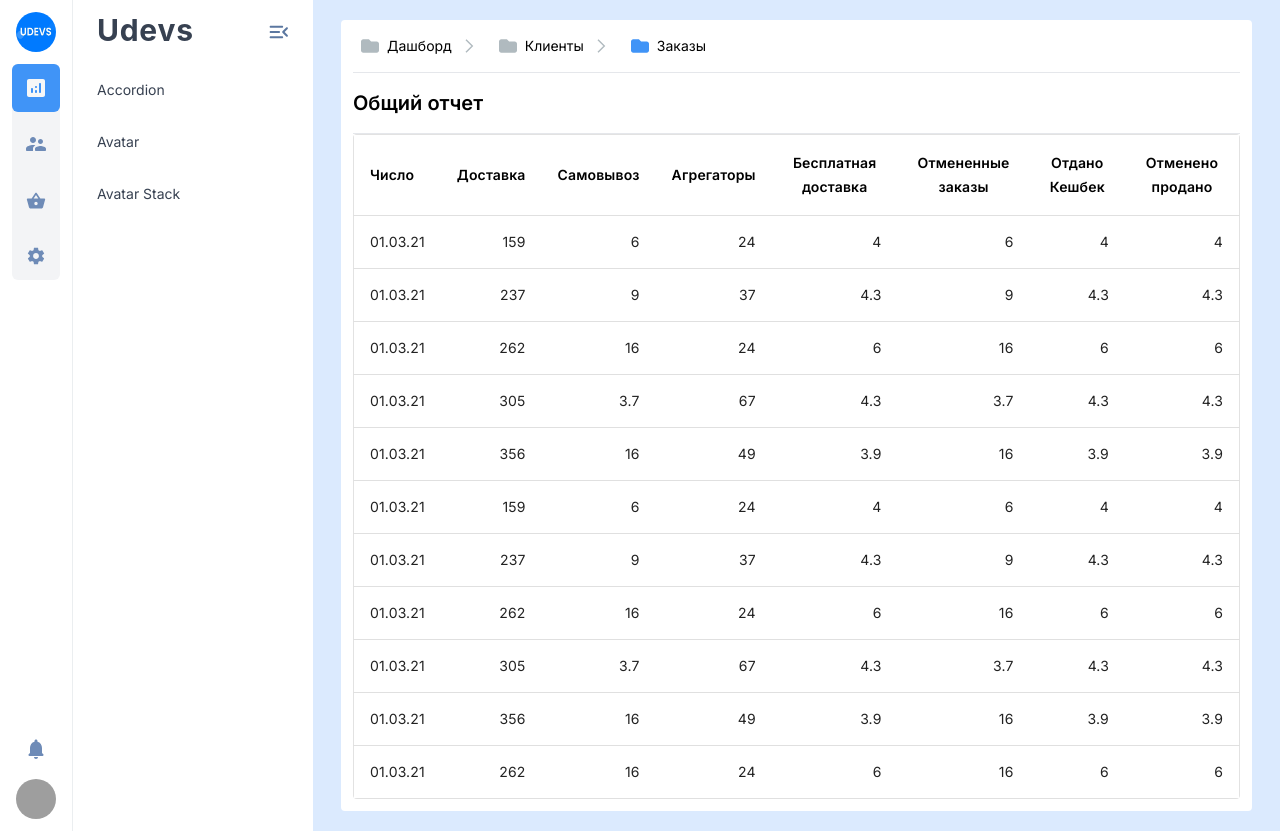
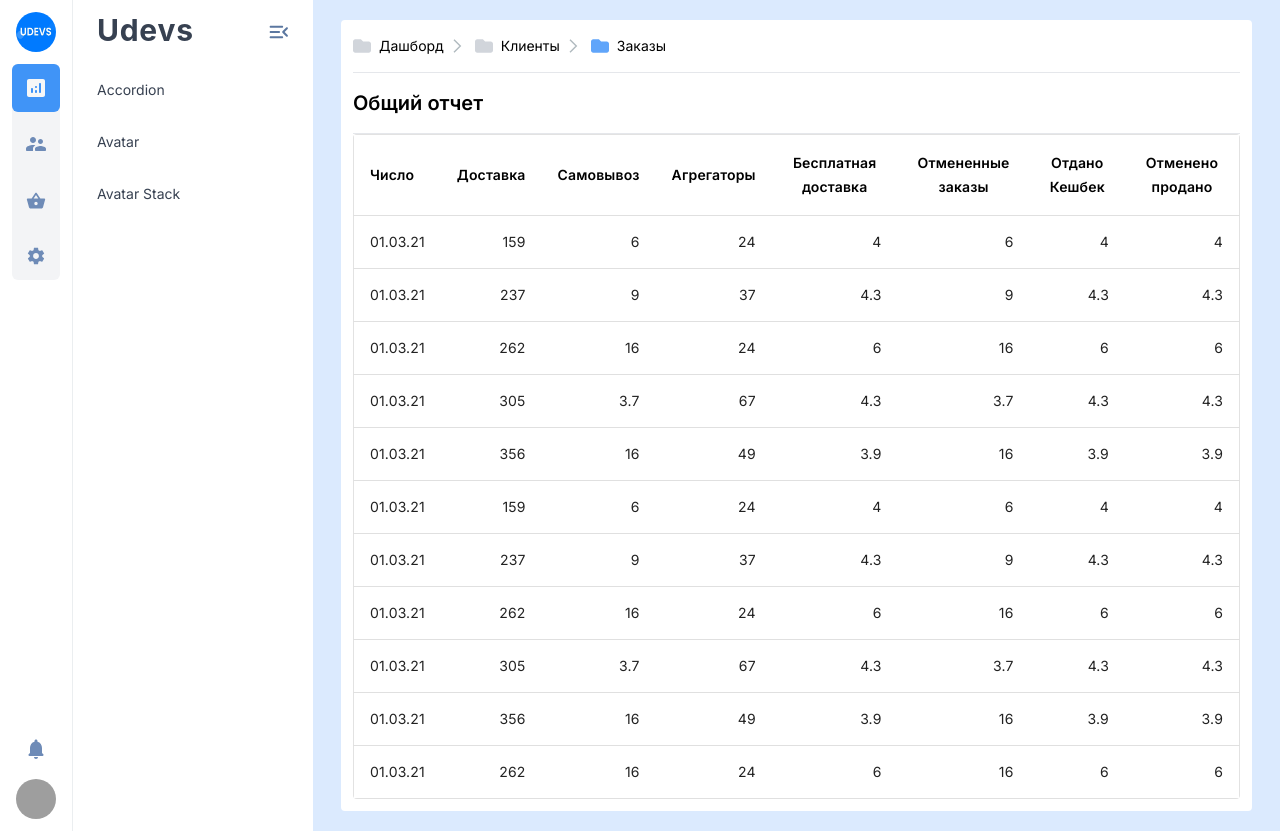
Before and after one commit to SAIDAKBAR123/udevs_admin, a React (Create React App) app: page /home/dashboard in a window 1280 px wide. Built offline with nearby package versions, Linux system fonts and the light colour scheme; grey boxes are pictures that could not be loaded.

Commit message:
modified breadcumb and some minor changes

```diff
--- a/src/components/Breadcrumb/index.jsx
+++ b/src/components/Breadcrumb/index.jsx
@@ -1,5 +1,5 @@
-const bread = (color = '#B0BABF') => <svg width="18" height="14" viewBox="0 0 16 12" fill="none" xmlns="http://www.w3.org/2000/svg">
-    <path fill={color} d="M0 2C0 1.46957 0.210714 0.960859 0.585786 0.585786C0.960859 0.210714 1.46957 0 2 0H7L9 2H14C14.5304 2 15.0391 2.21071 15.4142 2.58579C15.7893 2.96086 16 3.46957 16 4V10C16 10.5304 15.7893 11.0391 15.4142 11.4142C15.0391 11.7893 14.5304 12 14 12H2C1.46957 12 0.960859 11.7893 0.585786 11.4142C0.210714 11.0391 0 10.5304 0 10V2Z"/>
+const Bread = (rest) => <svg {...rest} width="18" height="14" viewBox="0 0 16 12" fill="none" xmlns="http://www.w3.org/2000/svg">
+    <path d="M0 2C0 1.46957 0.210714 0.960859 0.585786 0.585786C0.960859 0.210714 1.46957 0 2 0H7L9 2H14C14.5304 2 15.0391 2.21071 15.4142 2.58579C15.7893 2.96086 16 3.46957 16 4V10C16 10.5304 15.7893 11.0391 15.4142 11.4142C15.0391 11.7893 14.5304 12 14 12H2C1.46957 12 0.960859 11.7893 0.585786 11.4142C0.210714 11.0391 0 10.5304 0 10V2Z"/>
 </svg>
 const arrow = <svg width="11" height="14" viewBox="0 0 7 10" fill="none" xmlns="http://www.w3.org/2000/svg">
 <path d="M1 0.5L5.5 5L1 9.5" stroke="#B0BABF"/>
@@ -13,10 +13,10 @@ export default function App({ items = [] }) {
                 items.map((el, i) => <div key={Math.random()} className="flex items-center text-sm">
                     <div
                         key={Math.random()}
-                        className="flex px-2 justify-between rounded items-center w-22 py-1">
-                        <span className="pr-1">{ items.length !== i + 1 ? bread() : bread('#4094F7')}</span>
-                        <span className="px-1">{el.title}</span>
-                        { items.length !== i + 1 ? <div className="mx-2">{arrow}</div> : '' }
+                        className="flex justify-start rounded items-center w-22 py-1">
+                        <span className="pr-1">{ items.length !== i + 1 ? <Bread className="fill-current text-gray-300"/> : <Bread className="fill-current text-blue-400"/>}</span>
+                        <span className={`${items.length !== i+1 ? 'cursor-pointer' : ''} px-1`}>{el.title}</span>
+                        { items.length !== i + 1 ? <div className="mr-3 ml-1">{arrow}</div> : '' }
                     </div>
                 </div>
                 )
--- a/src/components/Sidebar/index.jsx
+++ b/src/components/Sidebar/index.jsx
@@ -25,7 +25,7 @@ import menu from './menu';
 }
 
 
-export default function App () {
+export default function App() {
 
     const history = useHistory()
     const [visible, setVisible] = useState(false)
@@ -63,7 +63,7 @@ export default function App () {
     }, [history])
     return (
         <div className="flex h-screen h-full" style={{ height: '100%' }}>
-        <div className="font-body flex flex-col justify-between bg-white p-3" style={{ borderRight: '1px solid rgba(229, 233, 235, 0.75)'}}>
+            <div className="font-body flex flex-col justify-between bg-white p-3" style={{ borderRight: '1px solid rgba(229, 233, 235, 0.75)' }}>
                 <div>
                     <ul className="px-auto mb-3 flex" onClick={toggleSidebar}>
                         <img src={config.project.logo} alt="asdasd" className="rounded-full items-center mx-auto w-10 h-10" />
@@ -87,10 +87,13 @@ export default function App () {
                     </ul>
                 </div>
                 <div className="flex flex-col items-center space-y-5">
-                <ul className="space-y-2 items-end dashboard_list font-body">
-                    <svg width="16" height="20" viewBox="0 0 16 20" fill="none" xmlns="http://www.w3.org/2000/svg">
-                        <path d="M7.99956 20C9.09956 20 9.99956 19.1 9.99956 18H5.99956C5.99956 19.1 6.88956 20 7.99956 20ZM13.9996 14V9C13.9996 5.93 12.3596 3.36 9.49956 2.68V2C9.49956 1.17 8.82956 0.5 7.99956 0.5C7.16956 0.5 6.49956 1.17 6.49956 2V2.68C3.62956 3.36 1.99956 5.92 1.99956 9V14L0.709563 15.29C0.0795632 15.92 0.519563 17 1.40956 17H14.5796C15.4696 17 15.9196 15.92 15.2896 15.29L13.9996 14Z" fill="#6E8BB7"/>
+                    <ul
+                        className="space-y-2 items-end dashboard_list font-body transition ease-in-out transform hover:rotate-12 cursor-pointer">
+                        <NavLink activeClassName='is-active-profile' to="/home/profile">
+                            <svg width="16" className="profile-icon" height="20" viewBox="0 0 16 20" fill="none" xmlns="http://www.w3.org/2000/svg">
+                                <path d="M7.99956 20C9.09956 20 9.99956 19.1 9.99956 18H5.99956C5.99956 19.1 6.88956 20 7.99956 20ZM13.9996 14V9C13.9996 5.93 12.3596 3.36 9.49956 2.68V2C9.49956 1.17 8.82956 0.5 7.99956 0.5C7.16956 0.5 6.49956 1.17 6.49956 2V2.68C3.62956 3.36 1.99956 5.92 1.99956 9V14L0.709563 15.29C0.0795632 15.92 0.519563 17 1.40956 17H14.5796C15.4696 17 15.9196 15.92 15.2896 15.29L13.9996 14Z" fill="#6E8BB7" />
                             </svg>
+                        </NavLink>
                     </ul>
                     <ul className="space-y-2 items-end dashboard_list">
                         <img className="rounded-full cursor-pointer w-10 h-10" src="https://www.adobe.com/content/dam/cc/us/en/creativecloud/photography/discover/portrait-photography/CODERED_B1_portrait_photography-P4a_438x447.jpg.img.jpg" alt="iasdafsd"></img>
@@ -100,14 +103,14 @@ export default function App () {
             <div className={`h-screen sidebar bg-white w-60 p-3${visible ? '' : 'inset-0 transform -translate-x-4 overflow-hidden'}`} style={{
                 height: '100%',
                 transition: 'all 0.3s',
-                width: visible ? '': '0px',
-                opacity: visible ? '1': '0'
+                width: visible ? '' : '0px',
+                opacity: visible ? '1' : '0'
             }}>
                 <div className="flex justify-between items-center w-full px-3" >
                     <span className="items-center">
                         <h3 className="font-bold text-3xl text-gray-700 font-poppins tracking-wide">{config.project.title}</h3>
                     </span>
-                <span  className="flex items-center mt-1 cursor-pointer" onClick={() => toggleSidebar()}>
+                    <span className="flex items-center mt-1 cursor-pointer" onClick={() => toggleSidebar()}>
                         <svg width="20" height="14" viewBox="0 0 16 10" fill="none" xmlns="http://www.w3.org/2000/svg">
                             <path d="M1.33333 10H10.5C10.9583 10 11.3333 9.625 11.3333 9.16667C11.3333 8.70833 10.9583 8.33333 10.5 8.33333H1.33333C0.875 8.33333 0.5 8.70833 0.5 9.16667C0.5 9.625 0.875 10 1.33333 10ZM1.33333 5.83333H8C8.45833 5.83333 8.83333 5.45833 8.83333 5C8.83333 4.54167 8.45833 4.16667 8 4.16667H1.33333C0.875 4.16667 0.5 4.54167 0.5 5C0.5 5.45833 0.875 5.83333 1.33333 5.83333ZM0.5 0.833333C0.5 1.29167 0.875 1.66667 1.33333 1.66667H10.5C10.9583 1.66667 11.3333 1.29167 11.3333 0.833333C11.3333 0.375 10.9583 0 10.5 0H1.33333C0.875 0 0.5 0.375 0.5 0.833333ZM14.9167 7.4L12.5167 5L14.9167 2.6C15.2417 2.275 15.2417 1.75 14.9167 1.425C14.5917 1.1 14.0667 1.1 13.7417 1.425L10.75 4.41667C10.425 4.74167 10.425 5.26667 10.75 5.59167L13.7417 8.58333C14.0667 8.90833 14.5917 8.90833 14.9167 8.58333C15.2333 8.25833 15.2417 7.725 14.9167 7.4Z" fill="#5B77A0" />
                         </svg>
--- a/src/components/Sidebar/index.scss
+++ b/src/components/Sidebar/index.scss
@@ -17,3 +17,12 @@ font-weight: 500;
 .is-active-sidebar .active-sidebar{
     background: var(--color-primary);
 }
+
+.is-active-profile {
+    background-color: red;
+}
+
+.is-active-profile path{
+    fill: rgba(64, 148, 247, 1);;
+    padding: 11px;
+}
--- a/src/routes/dashboard-routes.js
+++ b/src/routes/dashboard-routes.js
@@ -1,6 +1,7 @@
 import Dashboard from "../views/dashboard/index.jsx";
 import Profile from "../views/profiles/index.jsx";
 import UiComponents from '../views/ui-components/index.jsx'
+
 export default [
   {
     id: 1,
@@ -8,7 +9,6 @@ export default [
     path: "/dashboard",
     exact: true,
     title: "Dashboard",
-    showSidepanel: true,
     permission: "",
     children: []
   },
@@ -18,7 +18,6 @@ export default [
     path: "/clients",
     exact: true,
     title: "UI component",
-    showSidepanel: true,
     permission: "",
     children: []
   },
@@ -28,7 +27,6 @@ export default [
     path: "/profile",
     exact: true,
     title: "Profile",
-    showSidepanel: true,
     permission: "",
     children: []
   }
```
Lines whose indentation alone changed are shown as unchanged.
